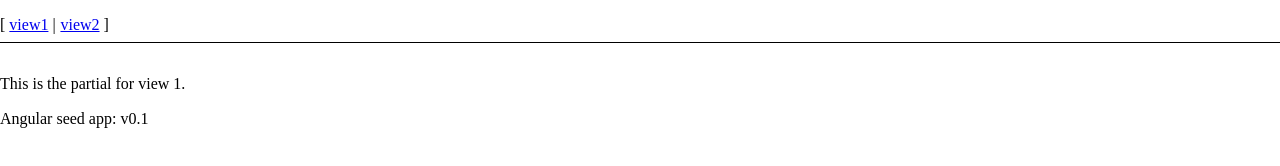
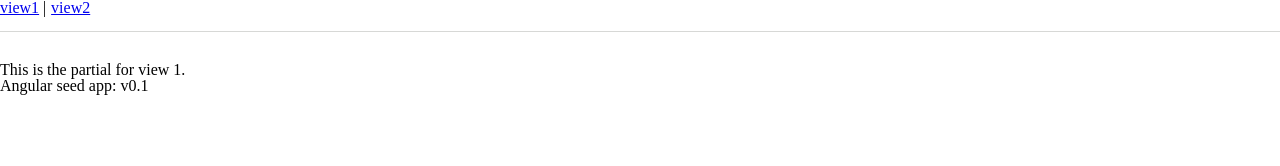
Before and after one commit to towersoft/norbyn-portfolio, a website: page app/index.html in a window 1280 px wide. Drawn offline with nearby package versions, Linux system fonts and the light colour scheme; some packages are replaced by stand-ins of ours.

Commit message:
config node-sass

```diff
--- a/app/index.html
+++ b/app/index.html
@@ -9,10 +9,7 @@
   <title>My AngularJS App</title>
   <meta name="description" content="">
   <meta name="viewport" content="width=device-width, initial-scale=1">
-  <link rel="stylesheet" href="bower_components/html5-boilerplate/dist/css/normalize.css">
-  <link rel="stylesheet" href="bower_components/html5-boilerplate/dist/css/main.css">
   <link rel="stylesheet" href="app.css">
-  <script src="bower_components/html5-boilerplate/dist/js/vendor/modernizr-2.8.3.min.js"></script>
 </head>
 <body>
   <ul class="menu">
--- /dev/null
+++ b/scss/app.scss
@@ -0,0 +1,21 @@
+html,body,div,span,object,iframe,h1,h2,h3,h4,h5,h6,p,blockquote,pre,abbr,address,cite,code,del,dfn,em,img,ins,kbd,q,samp,small,strong,sub,sup,var,b,i,dl,dt,dd,ol,ul,li,fieldset,form,label,legend,table,caption,tbody,tfoot,thead,tr,th,td,article,aside,canvas,details,figcaption,figure,footer,header,hgroup,menu,nav,section,summary,time,mark,audio,video{margin:0;padding:0;border:0;outline:0;font-size:100%;vertical-align:baseline;background:transparent}body{line-height:1}article,aside,details,figcaption,figure,footer,header,hgroup,menu,nav,section{display:block}nav ul{list-style:none}blockquote,q{quotes:none}blockquote:before,blockquote:after,q:before,q:after{content:none}a{margin:0;padding:0;font-size:100%;vertical-align:baseline;background:transparent}ins{background-color:#ff9;color:#000;text-decoration:none}mark{background-color:#ff9;color:#000;font-style:italic;font-weight:bold}del{text-decoration:line-through}abbr[title],dfn[title]{border-bottom:1px dotted;cursor:help}table{border-collapse:collapse;border-spacing:0}hr{display:block;height:1px;border:0;border-top:1px solid #ccc;margin:1em 0;padding:0}input,select{vertical-align:middle}
+.menu {
+  list-style: none;
+  border-bottom: 1px solid #d7d8d6;
+  margin-bottom: 30px;
+  padding: 0 0 15px;
+
+  > li {
+    display: inline;
+  }
+
+  > li:before {
+    content: "|";
+    padding-right: 0.3em;
+  }
+
+  > li:nth-child(1):before {
+    content: "";
+    padding: 0;
+  }
+}
```
Also changed, not shown: bower.json (+3 -4 lines), package.json (+7 -3 lines), app/app.css.
